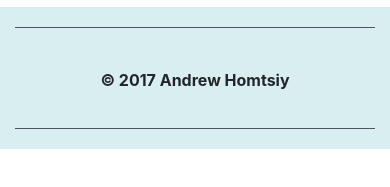
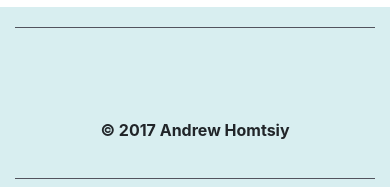
Before and after one commit to AndrewHomtsiy/resume, a plain HTML site: page index.html in a window 390 px wide. Shown: the part 5609-5796 px from the top of the page. Before the commit the page ends 5758 px from the top, so only its background shows below. Drawn offline with nearby package versions, Linux system fonts and the light colour scheme; a web font is replaced by a local one.

Commit message:
Update media.css

```diff
--- a/css/media.css
+++ b/css/media.css
@@ -97,7 +97,7 @@ border-bottom: none;
 	height:15%;
 }
 .contant {
-	margin-top: 20px;
+	padding-top: 35px;
 	}
 .line {
 	margin-top: 20px;
```
